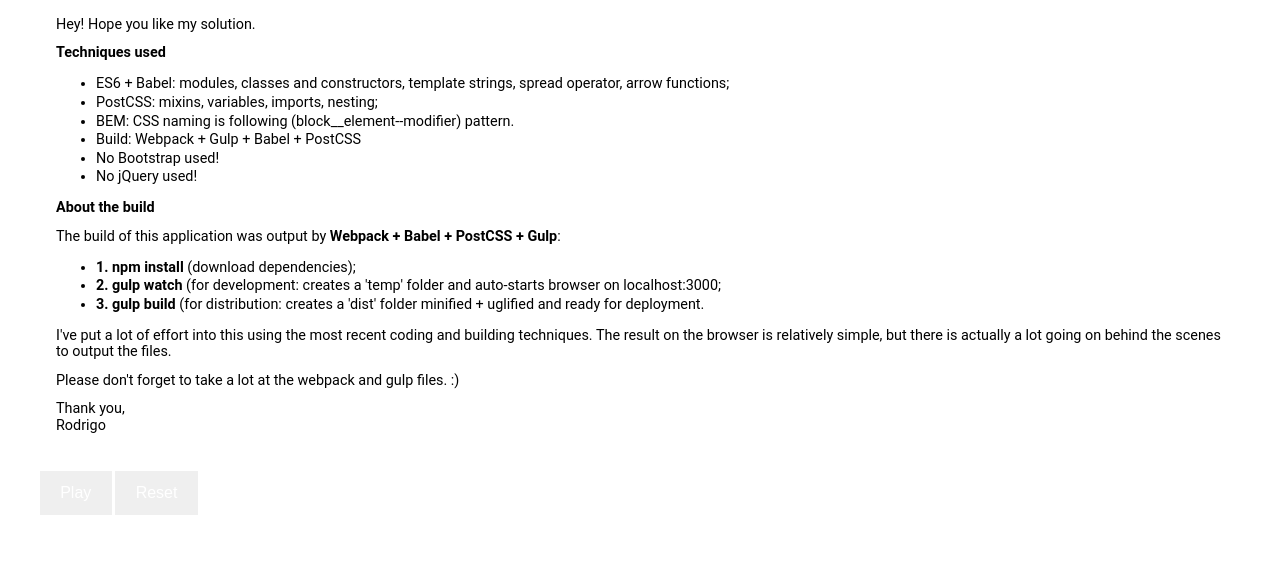
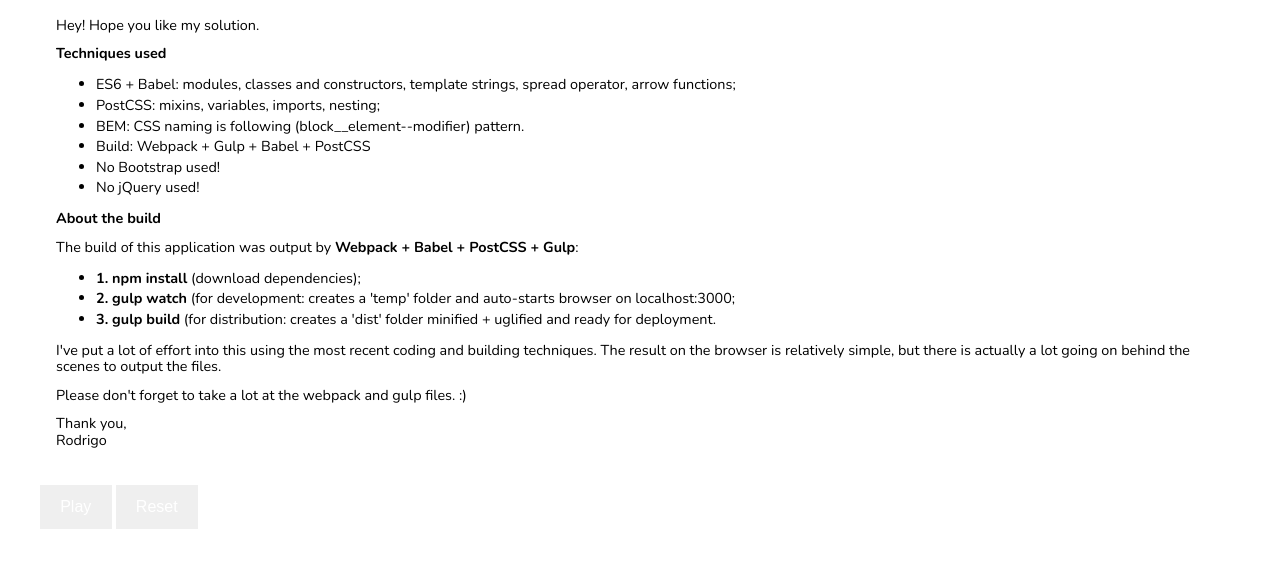
Before and after one commit to rodrigovallades/bowling-challenge, a website: page app/index.html in a window 1280 px wide. Shown: the part 117-684 px from the top of the page. Drawn offline with nearby package versions, Linux system fonts and the light colour scheme; files that its build step writes are made by us from their sources; files whose address does not match are found by name.

Commit message:
Changing font to Nunito

```diff
--- a/app/assets/styles/base/_global.css
+++ b/app/assets/styles/base/_global.css
@@ -1,5 +1,5 @@
 body {
-  font-family: 'Roboto', sans-serif;
+  font-family: 'Nunito', sans-serif;
   color: $mainFont;
   background-color: $verySubtleGrey
 }
--- a/app/assets/styles/modules/_alert.css
+++ b/app/assets/styles/modules/_alert.css
@@ -18,7 +18,7 @@
   }
 
   li {
-    margin-bottom: 2px;
+    margin-bottom: 4px;
   }
 
   p {
--- a/app/index.html
+++ b/app/index.html
@@ -5,6 +5,7 @@
   <meta name="viewport" content="width=device-width, initial-scale=1.0">
   <meta http-equiv="X-UA-Compatible" content="ie=edge">
   <title>ES6 bowling challenge</title>
+  <link href="https://fonts.googleapis.com/css?family=Nunito:400,700" rel="stylesheet">
   <!-- build:css assets/styles/styles.css -->
   <link rel="stylesheet" href="temp/styles/styles.css">
   <!-- endbuild -->
```
